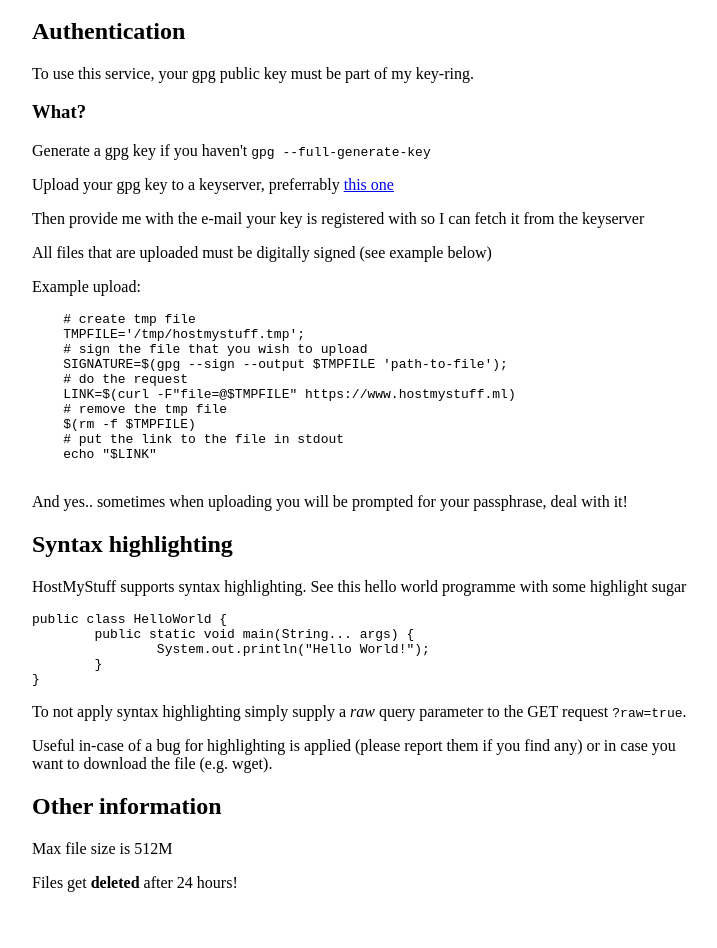
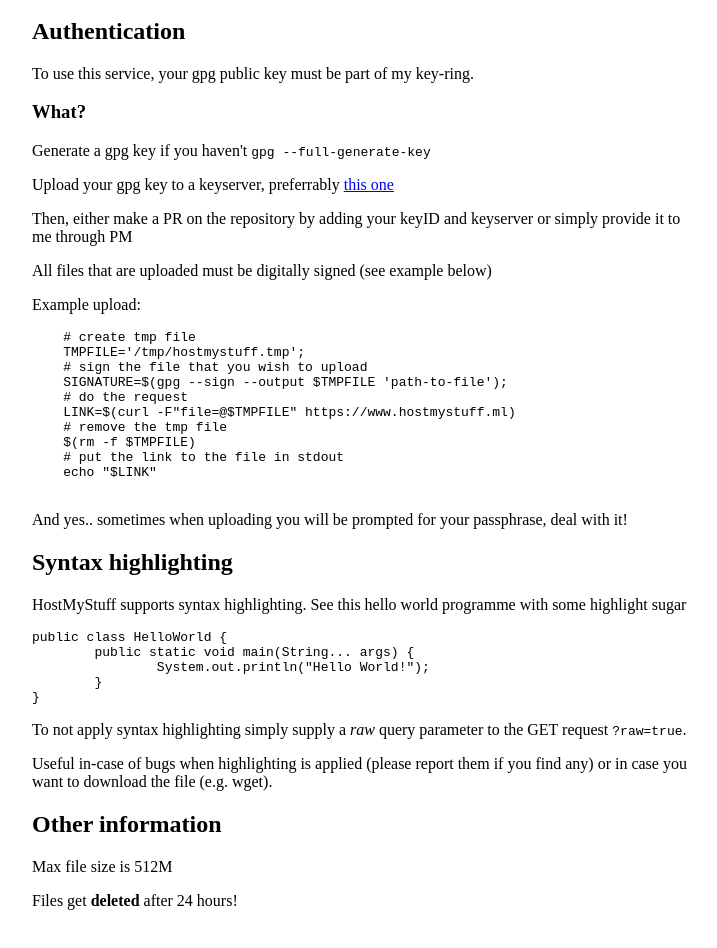
Before and after one commit to JurisMajors/hostmystuff, a website: page public/index.html in a window 1280 px wide. Shown: the part 140-1088 px from the top of the page, without its empty margins (280-997 px from the left). Drawn offline with Linux system fonts and the light colour scheme.

Commit message:
Documentation and homepage updates regarding gpg-keys

```diff
--- a/public/index.html
+++ b/public/index.html
@@ -18,7 +18,7 @@
 
 <p>Upload your gpg key to a keyserver, preferrably <a href="https://keys.openpgp.org/"> this one</a></p>
 
-<p>Then provide me with the e-mail your key is registered with so I can fetch it from the keyserver</p>
+<p>Then, either make a PR on the repository by adding your keyID and keyserver or simply provide it to me through PM</p>
 
 
 <p> All files that are uploaded must be digitally signed (see example below) </p>
@@ -53,7 +53,7 @@
 </pre>
 <p> To not apply syntax highlighting simply supply a <i>raw</i> query parameter to the GET request <code>?raw=true</code>.</p>
 
-<p> Useful in-case of a bug for highlighting is applied (please report them if you find any) or in case you want to download the file (e.g. wget).</p>
+<p> Useful in-case of bugs when highlighting is applied (please report them if you find any) or in case you want to download the file (e.g. wget).</p>
 
 <h2> Other information</h2>
 <p> Max file size is 512M </p>
```
Also changed, not shown: README.md.
